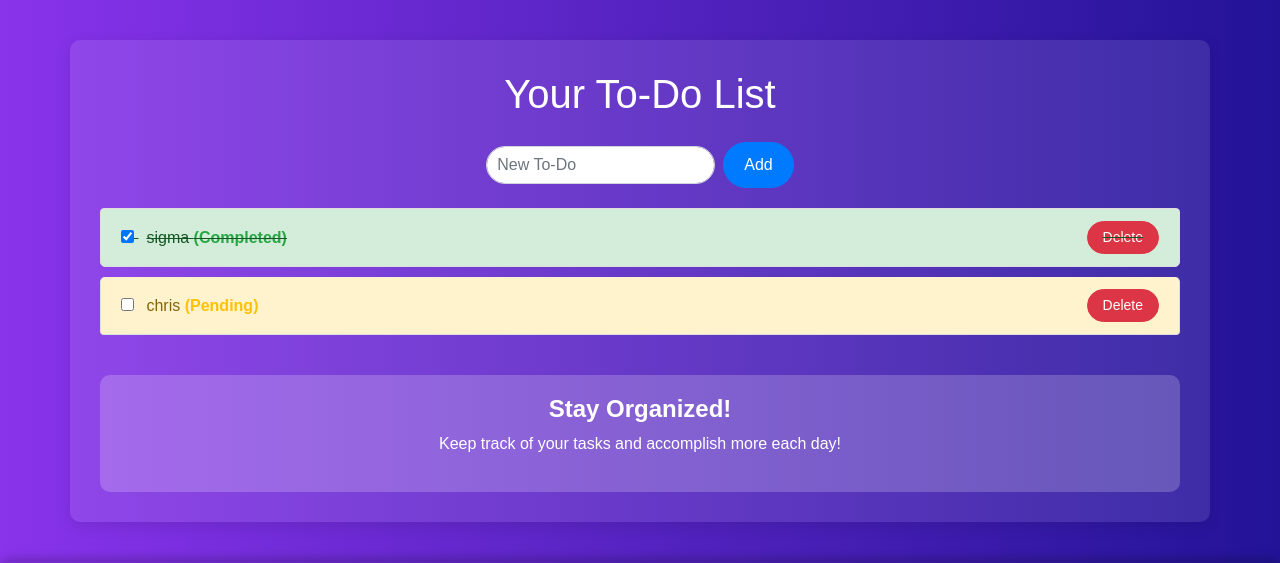
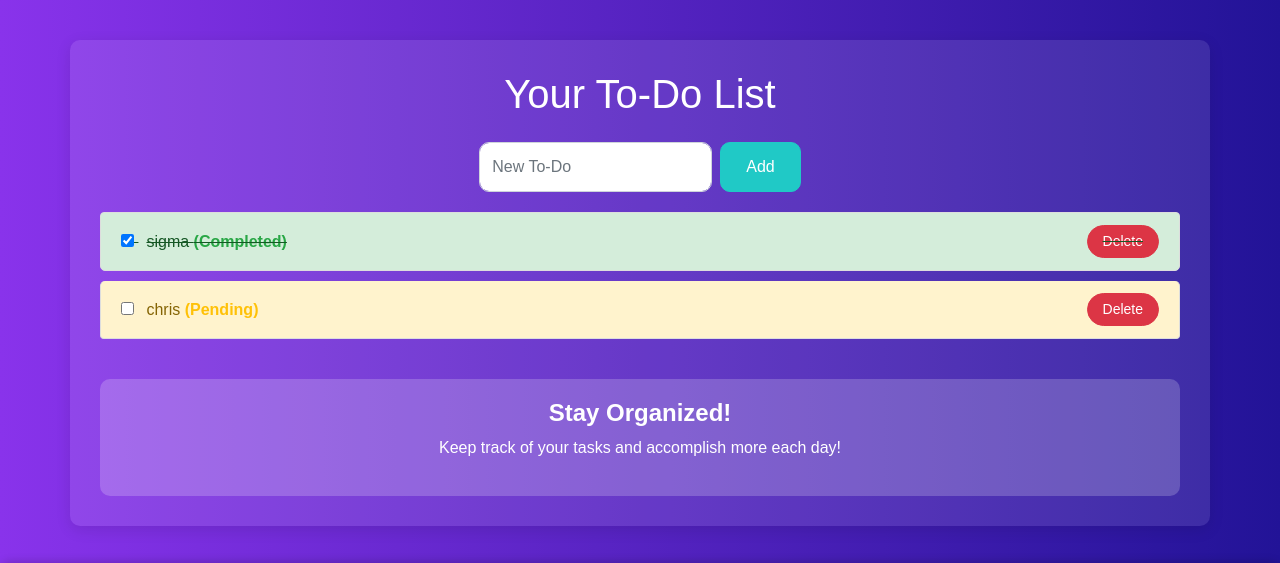
Before and after one commit to theycallmecooper/application, a Flask app: page /dashboard in a window 1280 px wide. Shown: the top 563 px of the page. Run offline with Flask 3, Linux system fonts and the light colour scheme; a user stored in the database is signed in; data comes from the database, SQL or seed files in the repository; some libraries are stand-ins or nearby versions.

Commit message:
fixed up add button and input bar size

```diff
--- a/templates/dashboard.html
+++ b/templates/dashboard.html
@@ -89,19 +89,24 @@
         }
 
         .form-control {
-            border-radius: 30px;
-            padding: 10px;
-            width: 300px;
+            border-radius: 10px;
+            padding: 12px;
+            height: 50px; /* Match the height of the button */
+            width: 500px; /* Make the input bar longer */
         }
 
         .btn-primary {
-            border-radius: 30px;
-            padding: 10px 20px;
+            border-radius: 10px;
+            padding: 12px 25px;
+            background-color: #20c9c6;
+            border-color: #20c9c6;
             transition: background-color 0.3s;
+            height: 50px; /* Ensure the button height matches the input */
         }
 
         .btn-primary:hover {
-            background-color: #0062cc;
+            background-color: #198f85;
+            border-color: #198f85;
         }
 
         .btn-danger {
```
